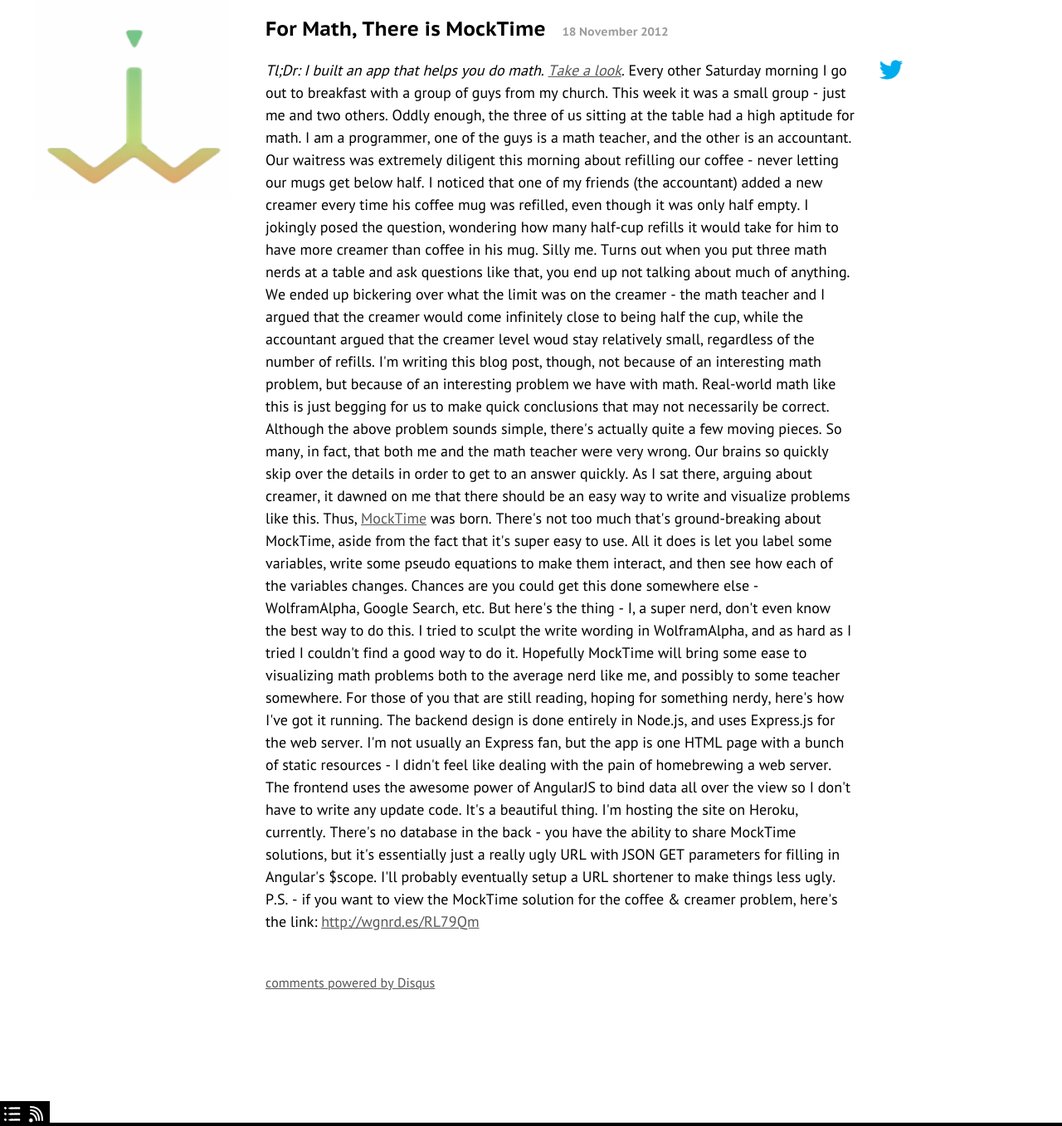
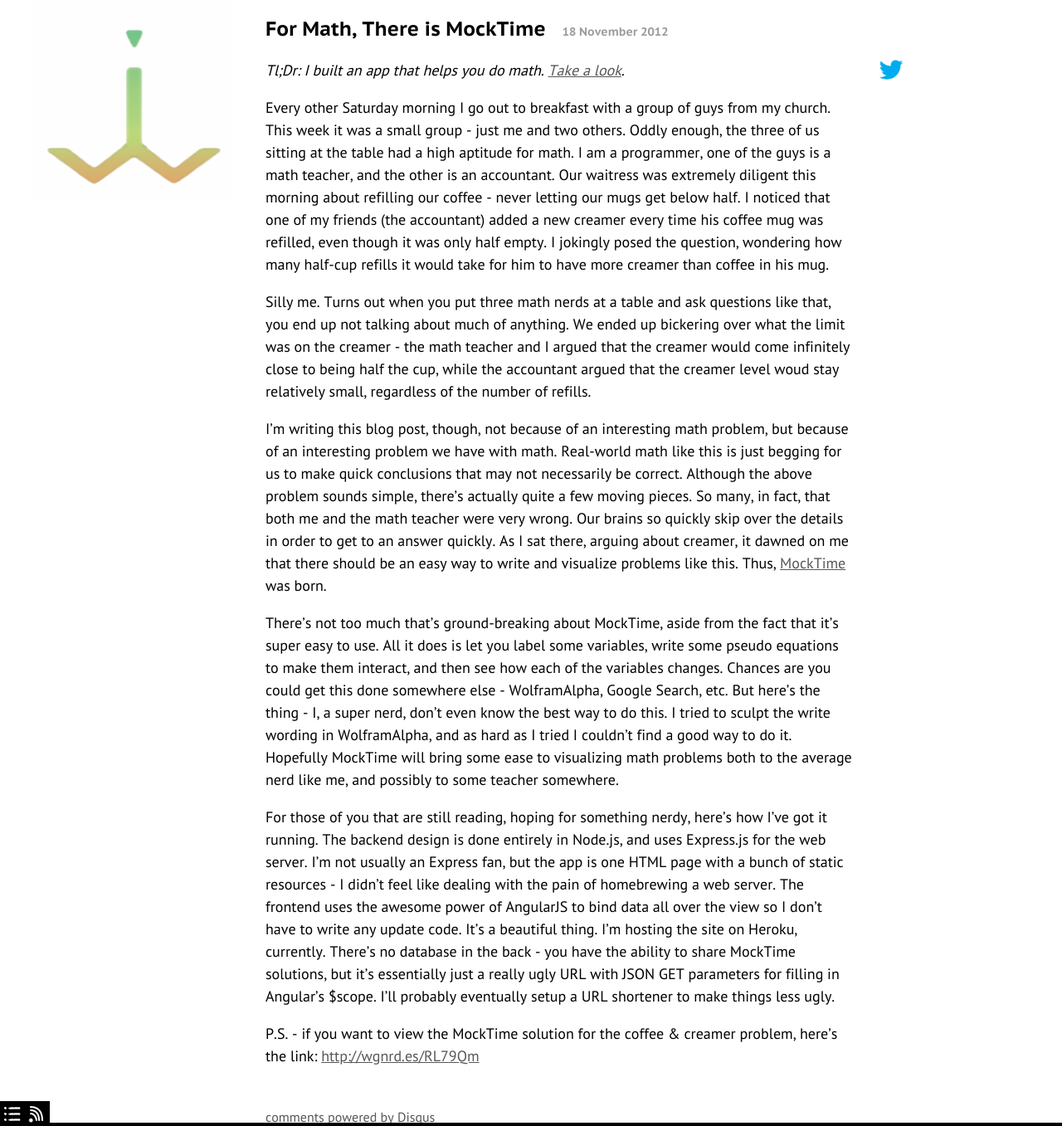
Before and after one commit to josephwegner/josephwegner.github.com, a Jekyll site: the page built from _posts/2012-11-18-for-math-there-is-mocktime.md, in a window 1280 px wide and 1357 px high. Shown: the whole window at 83% size. Built offline with Jekyll 4.4.1, drawn with Linux system fonts in a browser that asks for light colours; Markdown is read by kramdown in place of the engine named in the settings; comment, search, counter and statistics services are not loaded.

Commit message:
Rewrite mocktime blog post in markdown

```diff
--- a/_posts/2012-11-18-for-math-there-is-mocktime.html
+++ b/_posts/2012-11-18-for-math-there-is-mocktime.md
@@ -11,18 +11,16 @@ tags:
 - New Projects
 - Tools
 ---
-<em>Tl;Dr: I built an app that helps you do math.  <a href="http://www.mocktime.com" target="_blank">Take a look</a>.</em>
+*Tl;Dr: I built an app that helps you do math. [Take a look](http://www.mocktime.com).*
 
 Every other Saturday morning I go out to breakfast with a group of guys from my church.  This week it was a small group - just me and two others.  Oddly enough, the three of us sitting at the table had a high aptitude for math.  I am a programmer, one of the guys is a math teacher, and the other is an accountant.  Our waitress was extremely diligent this morning about refilling our coffee - never letting our mugs get below half.  I noticed that one of my friends (the accountant) added a new creamer every time his coffee mug was refilled, even though it was only half empty.  I jokingly posed the question, wondering how many half-cup refills it would take for him to have more creamer than coffee in his mug.
 
 Silly me.  Turns out when you put three math nerds at a table and ask questions like that, you end up not talking about much of anything.  We ended up bickering over what the limit was on the creamer - the math teacher and I argued that the creamer would come infinitely close to being half the cup, while the accountant argued that the creamer level woud stay relatively small, regardless of the number of refills.
 
-I'm writing this blog post, though, not because of an interesting math problem, but because of an interesting problem we have with math.  Real-world math like this is just begging for us to make quick conclusions that may not necessarily be correct.  Although the above problem sounds simple, there's actually quite a few moving pieces.  So many, in fact, that both me and the math teacher were very wrong.  Our brains so quickly skip over the details in order to get to an answer quickly.  As I sat there, arguing about creamer, it dawned on me that there should be an easy way to write and visualize problems like this.  Thus, <a title="MockTime" href="http://www.mocktime.com">MockTime</a> was born.
+I'm writing this blog post, though, not because of an interesting math problem, but because of an interesting problem we have with math.  Real-world math like this is just begging for us to make quick conclusions that may not necessarily be correct.  Although the above problem sounds simple, there's actually quite a few moving pieces.  So many, in fact, that both me and the math teacher were very wrong.  Our brains so quickly skip over the details in order to get to an answer quickly.  As I sat there, arguing about creamer, it dawned on me that there should be an easy way to write and visualize problems like this.  Thus, [MockTime](http://www.mocktime.com) was born.
 
 There's not too much that's ground-breaking about MockTime, aside from the fact that it's super easy to use.  All it does is let you label some variables, write some pseudo equations to make them interact, and then see how each of the variables changes.  Chances are you could get this done somewhere else - WolframAlpha, Google Search, etc.  But here's the thing - I, a super nerd, don't even know the best way to do this.  I tried to sculpt the write wording in WolframAlpha, and as hard as I tried I couldn't find a good way to do it.  Hopefully MockTime will bring some ease to visualizing math problems both to the average nerd like me, and possibly to some teacher somewhere.
 
 For those of you that are still reading, hoping for something nerdy, here's how I've got it running.  The backend design is done entirely in Node.js, and uses Express.js for the web server.  I'm not usually an Express fan, but the app is one HTML page with a bunch of static resources - I didn't feel like dealing with the pain of homebrewing a web server.  The frontend uses the awesome power of AngularJS to bind data all over the view so I don't have to write any update code.  It's a beautiful thing.  I'm hosting the site on Heroku, currently.  There's no database in the back - you have the ability to share MockTime solutions, but it's essentially just a really ugly URL with JSON GET parameters for filling in Angular's $scope.  I'll probably eventually setup a URL shortener to make things less ugly.
 
-P.S. - if you want to view the MockTime solution for the coffee &amp; creamer problem, here's the link:  <a id=".reactRoot[21].[1][2][1]{comment444266652296156_4706265}..[1]..[1]..[0].[0][2]..[3]" href="http://wgnrd.es/RL79Qm" rel="nofollow" target="_blank">http://wgnrd.es/RL79Qm</a>
-
-&nbsp;
+P.S. - if you want to view the MockTime solution for the coffee & creamer problem, here's the link: [http://wgnrd.es/RL79Qm](http://wgnrd.es/RL79Qm)
```
